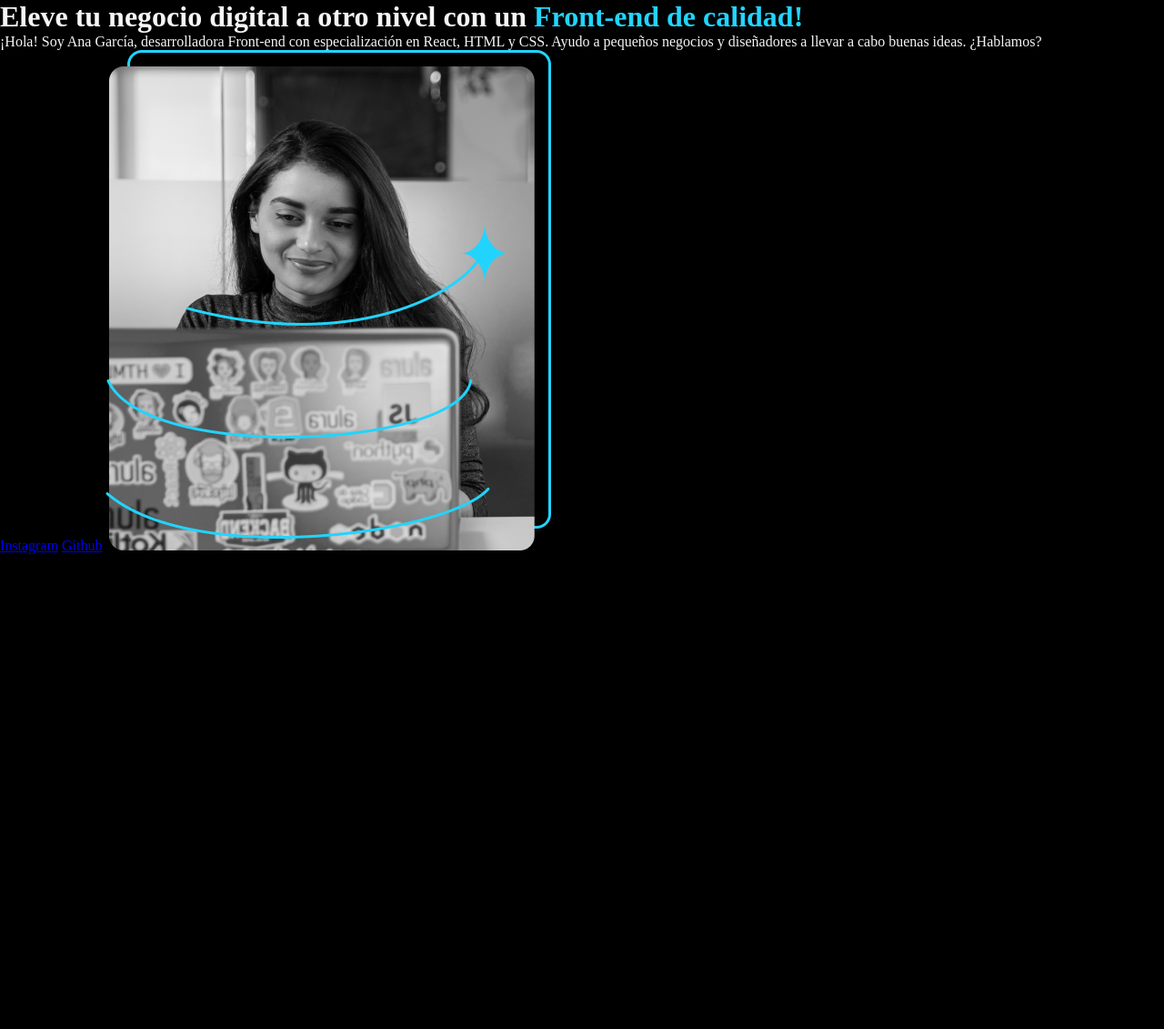
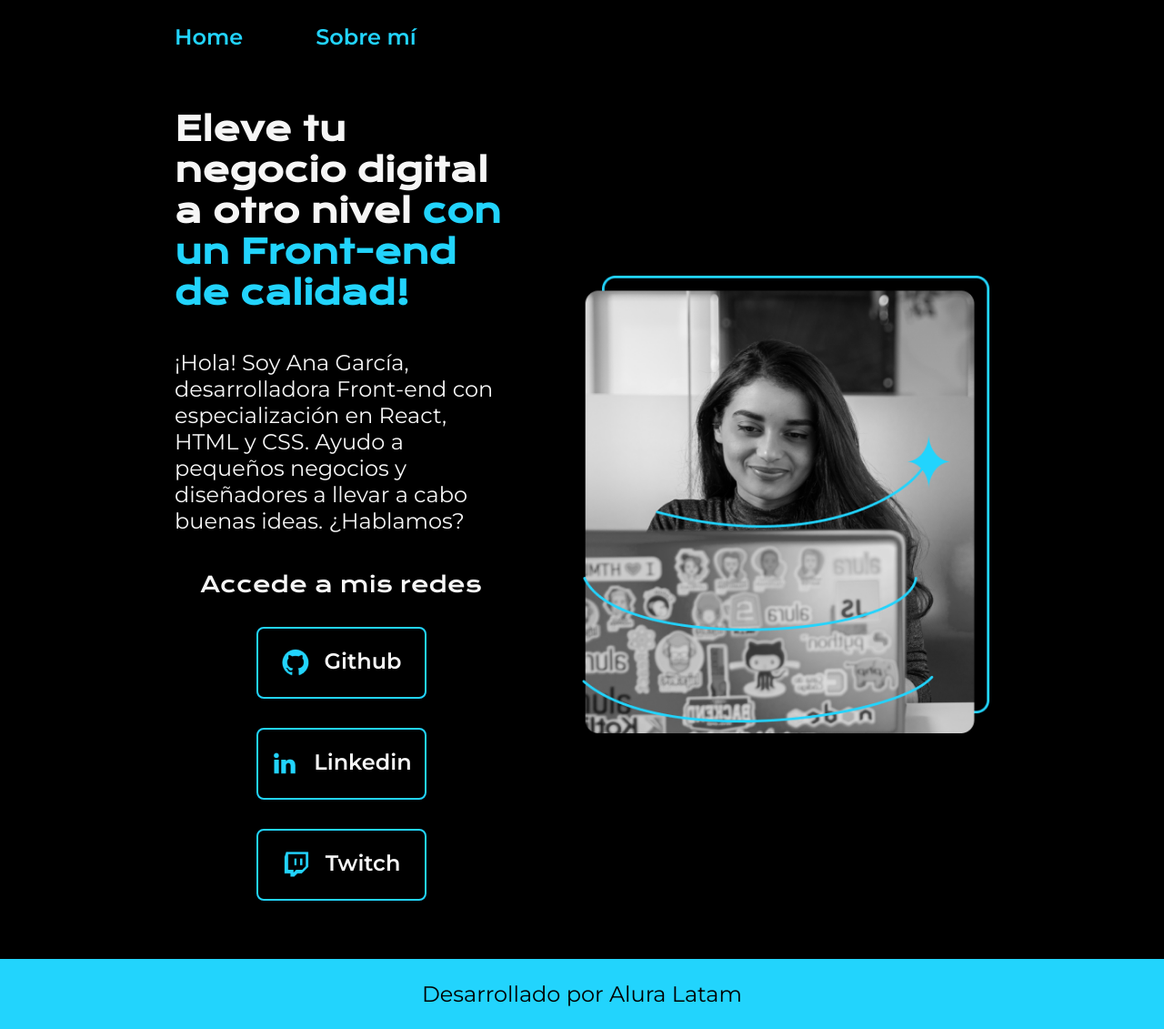
Before and after one commit to MayerlyGiraldoLopez/Portafolio, a plain HTML site: page index.html in a window 1280 px wide. Shown: the whole page at 91% size. Before the commit the page ends 800 px from the top, so only its background shows below. Drawn offline with nearby package versions, Linux system fonts and the light colour scheme.

Commit message:
Creando el proyecto

```diff
--- a/index.html
+++ b/index.html
@@ -1,27 +1,53 @@
 <!DOCTYPE html>
 <html lang="es-mx">
-
 <head>
     <meta charset="UTF-8">
+    <meta http-equiv="X-UA-Compatible" content="IE=edge">
     <meta name="viewport" content="width=device-width, initial-scale=1.0">
     <title>Portafolio</title>
-    <link rel="stylesheet" href="style.css">
+    <link rel="stylesheet" href="styles/style.css">
+
 </head>
 <body>
-    <header></header>
-    <main class="Presentación">
-        <h1>
-            Eleve tu negocio digital a otro nivel con un
-            <strong class="titulo-destaque"> Front-end de calidad!</strong> </h1>
-        <p>
-        ¡Hola! Soy Ana García, desarrolladora Front-end
-        con especialización en React, HTML y CSS. Ayudo a pequeños negocios y
-        diseñadores a llevar a cabo buenas ideas. ¿Hablamos?
-        </p>
-    <a href="https://www.instagram.com/">Instagram</a>
-    <a href="https://www.github.com/">Github</a>
-    <img src="Imagem.png" alt="Imagen de Ana García trabajando"
+    <header class="header">
+        <nav class="header__menu">
+            <a class="header__menu__link" href="index.html">Home</a>
+            <a class="header__menu__link" href="about.html">Sobre mí</a>
+        </nav>
+    </header>
+    <main class="presentacion">
+        <section class="presentacion__contenido">
+            <h1 class="presentacion__contenido__titulo">
+                Eleve tu negocio digital a otro nivel
+                <strong class="titulo-destaque">con un Front-end de calidad!
+                </strong></h1>
+                <p class="presentacion__contenido__texto">¡Hola! Soy Ana García, desarrolladora Front-end con
+                    especialización en React, HTML y CSS. Ayudo a pequeños
+                    negocios y diseñadores a llevar a cabo buenas ideas.
+                    ¿Hablamos?
+
+                </p>
+                <div class="presentacion__enlaces">
+                    <h2 class="presentacion__enlaces__subtitulo">Accede a mis redes</h2>
+                    <a class="presentacion__enlaces__link" href="https://github.com/">
+                        <img src="./assets/github.png">
+                        Github
+                    </a>
+                    <a class="presentacion__enlaces__link" href="https://linkedin.com/in/">
+                        <img src="./assets/linkedin.png">
+                        Linkedin
+                    </a>
+                    <a class="presentacion__enlaces__link" href="https://twitch.tv/">
+                        <img src="./assets/twitch.png">
+                        Twitch
+                    </a>
+                </div>
+
+        </section>
+            <img class="presentacion__imagen" src="./assets/Imagen.png" alt="Foto de Ana García desarrollando un proyecto">
     </main>
-    <footer></footer>
+    <footer class="footer">
+        <p>Desarrollado por Alura Latam</p>
+    </footer>
 </body>
 </html>
--- /dev/null
+++ b/styles/style.css
@@ -0,0 +1,136 @@
+@import url('https://fonts.googleapis.com/css2?family=Krona+One&family=Montserrat:wght@400;600&display=swap');
+
+
+:root {
+    --color-primario: #000000;
+    --color-secundario: #F6F6F6;
+    --color-terciario: #22D4FD;
+    --color-hover: #272727;
+
+    --fuente-krona: 'Krona One', sans-serif;
+    --fuente-montserrat: 'Montserrat', sans-serif;
+}
+
+* {
+    padding: 0;
+    margin:0;
+}
+
+body{
+    box-sizing: border-box;
+    background-color: var(--color-primario);
+    color: var(--color-secundario);
+}
+
+.header{
+    padding: 2% 0% 0% 15%;
+}
+
+.header__menu{
+    display: flex;
+    gap: 80px;
+}
+.header__menu__link{
+    font-family: var(--fuente-montserrat);
+    font-size: 1.5rem;
+    font-weight: 600;
+    color: var(--color-terciario);
+    text-decoration: none;
+
+}
+
+.presentacion {
+    padding: 5% 15%;
+    display: flex;
+    align-items: center;
+    justify-content: space-between;
+    gap: 82px;
+}
+
+.presentacion__contenido{
+    width: 50%;
+    display: flex;
+    flex-direction: column;
+    gap: 40px;
+}
+
+.presentacion__contenido__titulo{
+    font-size: 2.25rem;
+    font-family: var(--fuente-krona);
+}
+
+.titulo-destaque {
+    color: var(--color-terciario); ;
+}
+
+.presentacion__contenido__texto{
+    font-size: 1.5rem;
+    font-family: var(--fuente-montserrat);
+}
+
+.presentacion__enlaces{
+    display: flex;
+    flex-direction: column;
+    justify-content: space-between;
+    align-items: center;
+    gap: 32px;
+}
+
+.presentacion__enlaces__subtitulo{
+    font-family: var(--fuente-krona);
+    font-weight: 400;
+    font-size: 1.5rem;
+}
+.presentacion__enlaces__link{
+      display: flex;
+      justify-content: center;
+      gap: 16px;
+      border: 2px solid var(--color-terciario);
+      width: 50%;
+      text-align: center;
+      border-radius: 8px;
+      font-size: 1.5rem;
+      font-weight: 600;
+      padding: 21.5px 0;
+      text-decoration: none;
+      color: var(--color-secundario);
+      font-family: var(--fuente-montserrat);
+}
+
+.presentacion__enlaces__link:hover{
+    background-color: var(--color-hover);
+}
+
+.presentacion__imagen{
+    width: 50%;
+}
+
+.footer{
+    color:var(--color-primario);
+    background-color: var(--color-terciario);
+    padding: 24px;
+    text-align: center;
+    font-family: var(--fuente-montserrat);
+    font-size: 1.5rem;
+    font-weight: 400;
+}
+
+@media (max-width: 1200px ) {
+
+    .header{
+        padding: 10%;
+    }
+
+    .header__menu{
+    justify-content: center;
+    }
+
+    .presentacion{
+    flex-direction: column-reverse;
+    padding: 5%;
+    }
+
+    .presentacion__contenido{
+        width: au;
+    }
+}
```
Also changed, not shown: assets/Imagen.png (added), assets/github.png (added), assets/instagram.png (added), assets/linkedin.png (added), assets/twitch.png (added), assets/twitter-novo.png (added), assets/twitter.png (added).
